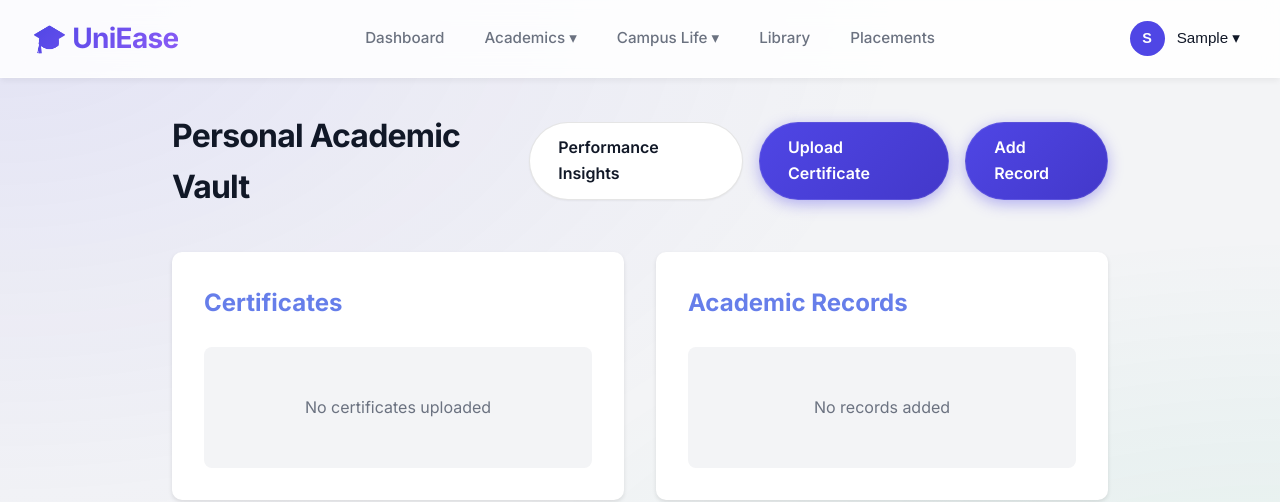
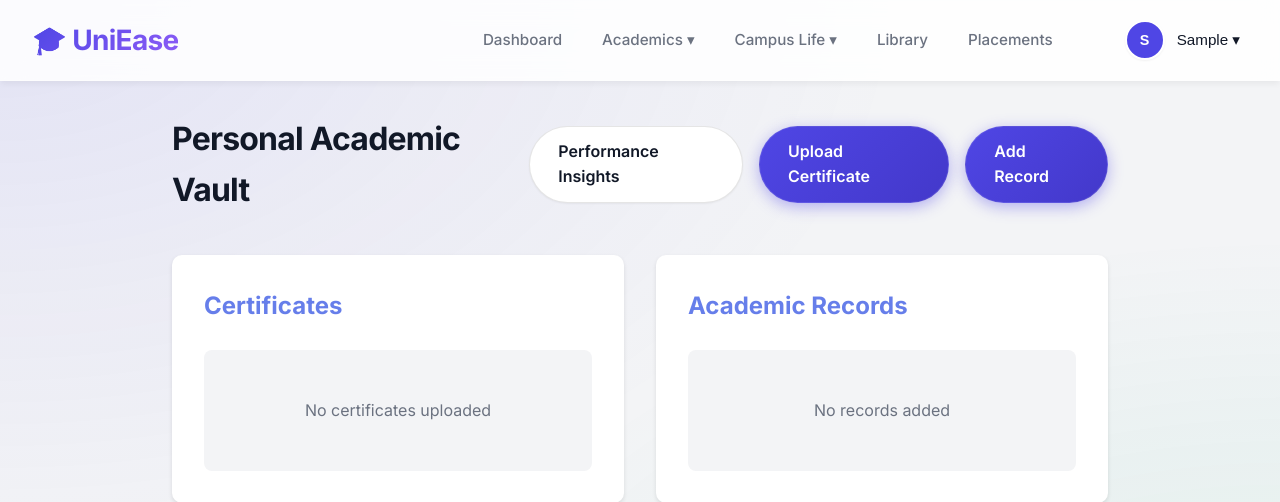
Before and after one commit to Mahendra2238/UniEase-unified-smart-campus-life-and-academic-assistant, a Django app: page /vault/ in a window 1280 px wide. Shown: the top 502 px of the page. Run offline with Django 5.2, Linux system fonts and the light colour scheme; the visitor is signed in with stand-in values (Sample User, id 1); data that the repository does not hold is empty.

Commit message:
Fix profile icon shape and navbar layout

```diff
--- a/static/css/style.css
+++ b/static/css/style.css
@@ -88,9 +88,10 @@ body {
   max-width: 1280px;
   margin: 0 auto;
   padding: 0 2rem;
-  display: flex;
-  justify-content: space-between;
-  align-items: center;
+  display: grid;
+  grid-template-columns: auto 1fr auto;
+  align-items: center;
+  gap: 3rem;
 }
 
 .nav-brand a {
@@ -203,8 +204,8 @@ body {
 }
 
 .nav-avatar {
-  width: 35px;
-  height: 35px;
+  width: 40px;
+  height: 40px;
   border-radius: 50%;
   background: var(--primary);
   color: white;
@@ -214,12 +215,16 @@ body {
   font-weight: 600;
   overflow: hidden;
   font-size: 0.9rem;
+  flex-shrink: 0;
+  border: 2px solid white;
+  box-shadow: var(--shadow-sm);
 }
 
 .nav-avatar img {
   width: 100%;
   height: 100%;
   object-fit: cover;
+  border-radius: 50%;
 }
 
 .nav-username {
```
